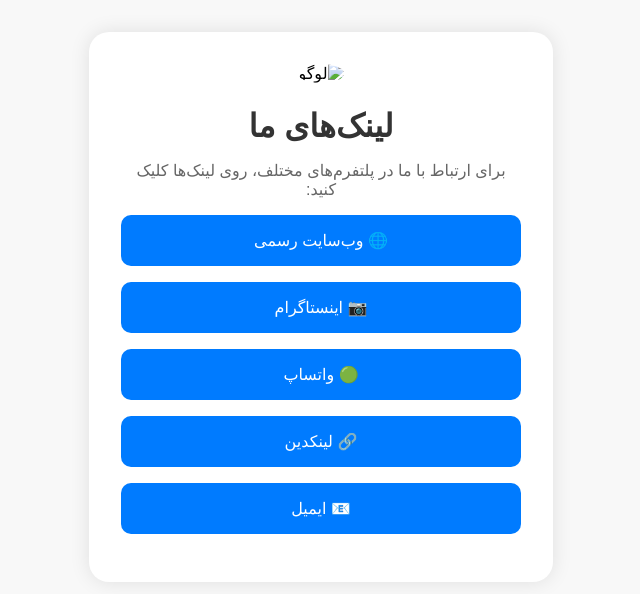
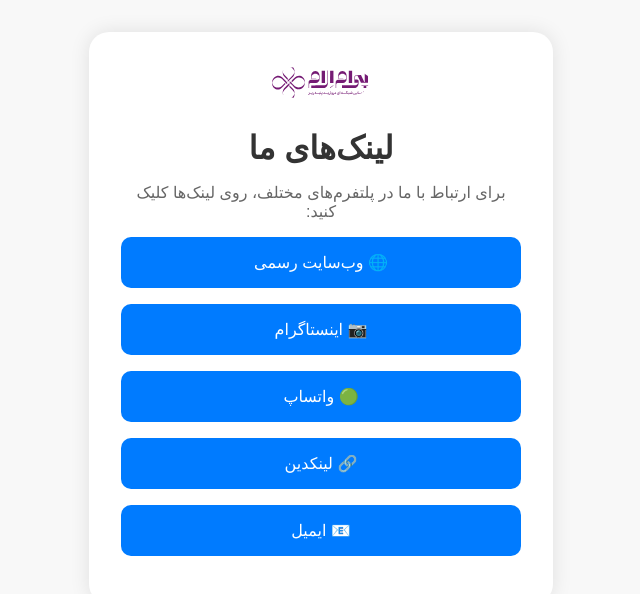
Before and after one commit to afshin3790/neural, a plain HTML site: page index.html in a window 1280 px wide. Shown: the whole page, without its empty margins (319-959 px from the left). Drawn offline with Linux system fonts and the light colour scheme.

Commit message:
create dir

```diff
--- a/public/index.html
+++ b/index.html
@@ -50,7 +50,7 @@
 </head>
 <body>
   <div class="container">
-    <img src="your-logo.png" alt="لوگو" class="logo">
+    <img src="logos/logo-pmlm.svg" alt="لوگو" class="logo">
     <h1>لینک‌های ما</h1>
     <p>برای ارتباط با ما در پلتفرم‌های مختلف، روی لینک‌ها کلیک کنید:</p>
 
```
Also changed, not shown: logos/logo-pmlm.svg (added).
